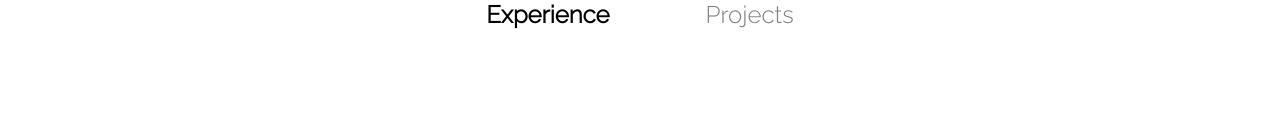
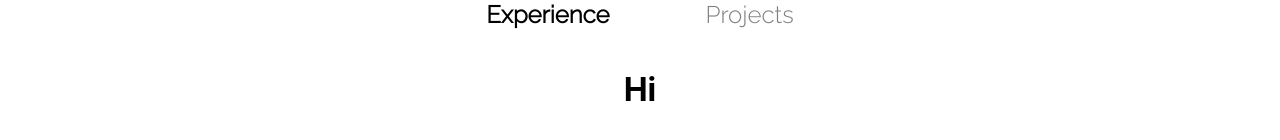
Before and after one commit to rjbautis/personal_website_v2, a React (Create React App) app: page / in a window 1280 px wide. Shown: the part 1664-1804 px from the top of the page. Before the commit the page ends 1713 px from the top, so only its background shows below. Built offline with nearby package versions, Linux system fonts and the light colour scheme; the HTML template or start-up script is replaced by a standard one.

Commit message:
Initial Experience component created Added scrollIntoView functionality when finger emoji is clicked

```diff
--- a/src/App.js
+++ b/src/App.js
@@ -3,13 +3,15 @@ import appStyles from './App.module.css';
 import Landing from './components/Landing';
 import AboutMe from './components/AboutMe';
 import Menu from './components/Menu';
+import Experience from './components/Experience';
 
 class App extends Component {
   constructor() {
     super();
     this.state = {
       activeItem: 1
-    }
+    };
+    this.contentRef = React.createRef();
   }
 
   // Set menu item with key as active item
@@ -22,6 +24,12 @@ class App extends Component {
     });
   };
 
+  scrollToContent = () => {
+    if (this.contentRef.current) {
+      this.contentRef.current.scrollIntoView({behavior: 'smooth'});
+    }
+  };
+
   render() {
     const { activeItem } = this.state;
 
@@ -29,9 +37,21 @@ class App extends Component {
       <div className={appStyles.app}>
         <Landing/>
         <div className={appStyles.san_francisco_img}/>
-        <AboutMe/>
-        <Menu setItemActive={this.setItemActive} activeItem={activeItem}/>
-        <span role="img" alt="finger-pointing-down" aria-label="hidden" className={appStyles.finger_animation}>👇</span>
+        <div ref={this.contentRef}>
+          <AboutMe/>
+          <Menu setItemActive={this.setItemActive} activeItem={activeItem}/>
+          <Experience/>
+        </div>
+        {/* eslint-disable */}
+        <span
+          role="img"
+          alt="finger-pointing-down"
+          aria-label="hidden"
+          className={appStyles.finger_animation}
+          onClick={this.scrollToContent}
+        >
+          👇
+        </span>
       </div>
     );
   }
--- /dev/null
+++ b/src/components/Experience.js
@@ -0,0 +1,12 @@
+import React from 'react';
+import experienceStyle from '../styles/Experience.module.css'
+
+const Experience = () => {
+  return (
+    <div className={experienceStyle.experience_section}>
+      <h1>Hi</h1>
+    </div>
+  );
+};
+
+export default Experience;
--- /dev/null
+++ b/src/styles/Experience.module.css
@@ -0,0 +1,3 @@
+.experience_section {
+    min-height: 100vh;
+}
```
